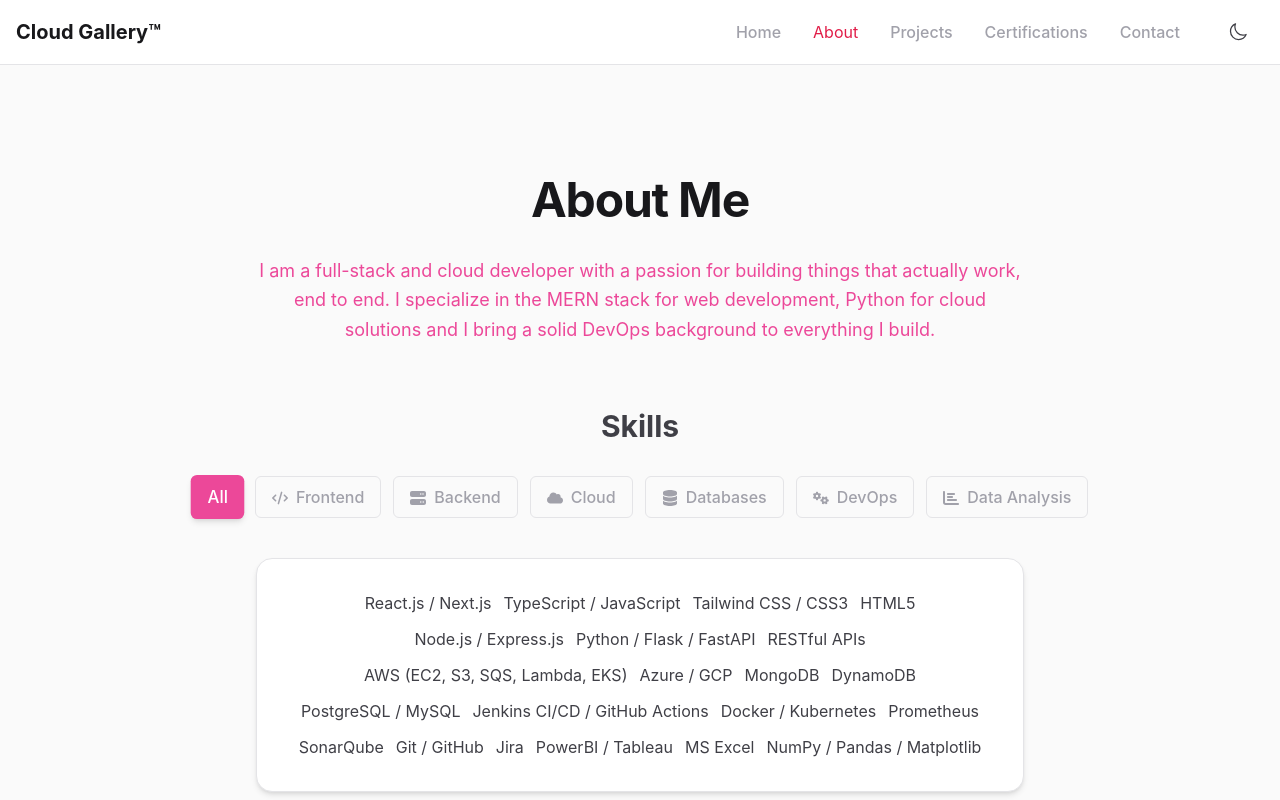
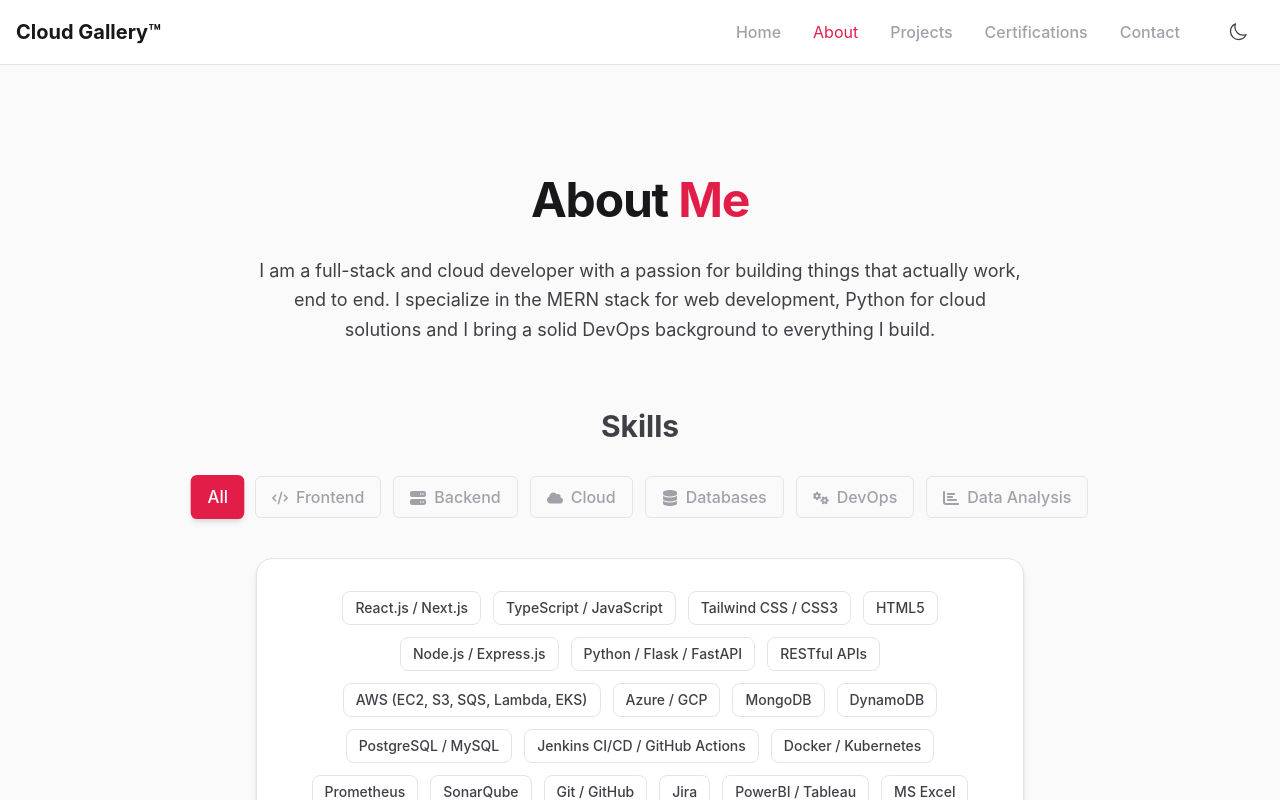
Before and after one commit to harshita-aggarwal/harshita-aggarwal-portfolio, a Next.js app: page /about in a window 1280 px wide. Shown: the top 800 px of the page. Built offline with nearby package versions, Linux system fonts and the light colour scheme.

Commit message:
skills section change

```diff
--- a/src/app/about/page.tsx
+++ b/src/app/about/page.tsx
@@ -3,7 +3,7 @@ import SkillsFilter from "../components/SkillsFilter";
 const AboutPage = () => {
   return (
     <div className="container about-section">
-      <h1 className="about-heading">About Me</h1>
+      <h1 className="about-heading">About <span className="about-heading-accent">Me</span></h1>
 
       <section className="mb-16">
         <p className="about-bio">
--- a/src/app/components/SkillsFilter.tsx
+++ b/src/app/components/SkillsFilter.tsx
@@ -77,7 +77,7 @@ export default function SkillsFilter() {
             onClick={() => setActive(cat)}
             className={`btn transition-all duration-200 ${
               active === cat
-                ? "btn-secondary scale-105 shadow-md"
+                ? "btn-primary scale-105 shadow-md"
                 : "border border-border text-muted hover:text-primary hover:border-primary"
             }`}
           >
@@ -95,7 +95,7 @@ export default function SkillsFilter() {
           animate={{ opacity: 1, y: 0 }}
           exit={{ opacity: 0, y: -10 }}
           transition={{ duration: 0.2 }}
-          className="bg-surface border border-border rounded-2xl p-8 max-w-3xl mx-auto shadow-md hover:border-primary"
+          className="bg-surface border border-border rounded-2xl p-8 max-w-3xl mx-auto shadow-md"
         >
 
 
--- a/src/app/globals.css
+++ b/src/app/globals.css
@@ -152,10 +152,16 @@ a {
   }
 
   .about-bio {
-    @apply text-secondary text-lg leading-relaxed text-center max-w-3xl mx-auto;
+    @apply text-body text-lg leading-relaxed text-center max-w-3xl mx-auto;
   }
 
   /* ── Skills ── */
+  .skill-badge {
+    @apply bg-surface border border-border rounded-lg px-3 py-1.5
+         text-body text-sm font-medium
+         hover:border-primary hover:text-primary transition-colors duration-200;
+  }
+
   .skills-grid {
     @apply grid grid-cols-1 lg:grid-cols-3 md:grid-cols-2 gap-6;
   }
@@ -177,7 +183,7 @@ a {
   .skill-card-list {
     @apply text-body text-sm space-y-2;
   }
-  /* ── Timeline (Experience & Education) ── */
+
   /* ── Timeline (modern card grid) ── */
   .timeline {
     @apply grid grid-cols-1 md:grid-cols-2 gap-6 items-stretch;
@@ -190,7 +196,7 @@ a {
 
   .timeline-date {
     @apply inline-block text-xs font-semibold text-primary
-         bg-primary/10 px-3 py-1 rounded-full mb-3;
+         bg-primary/20 px-3 py-1 rounded-full mb-3;
   }
 
   .timeline-title {
```
